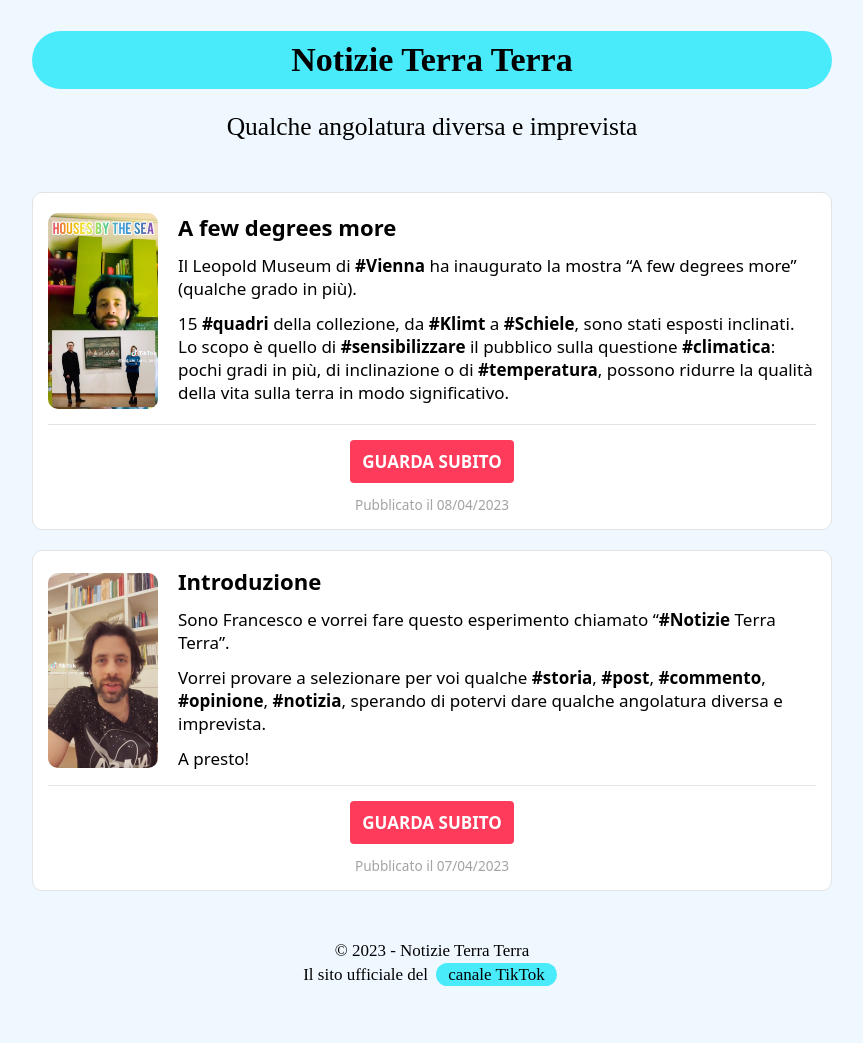
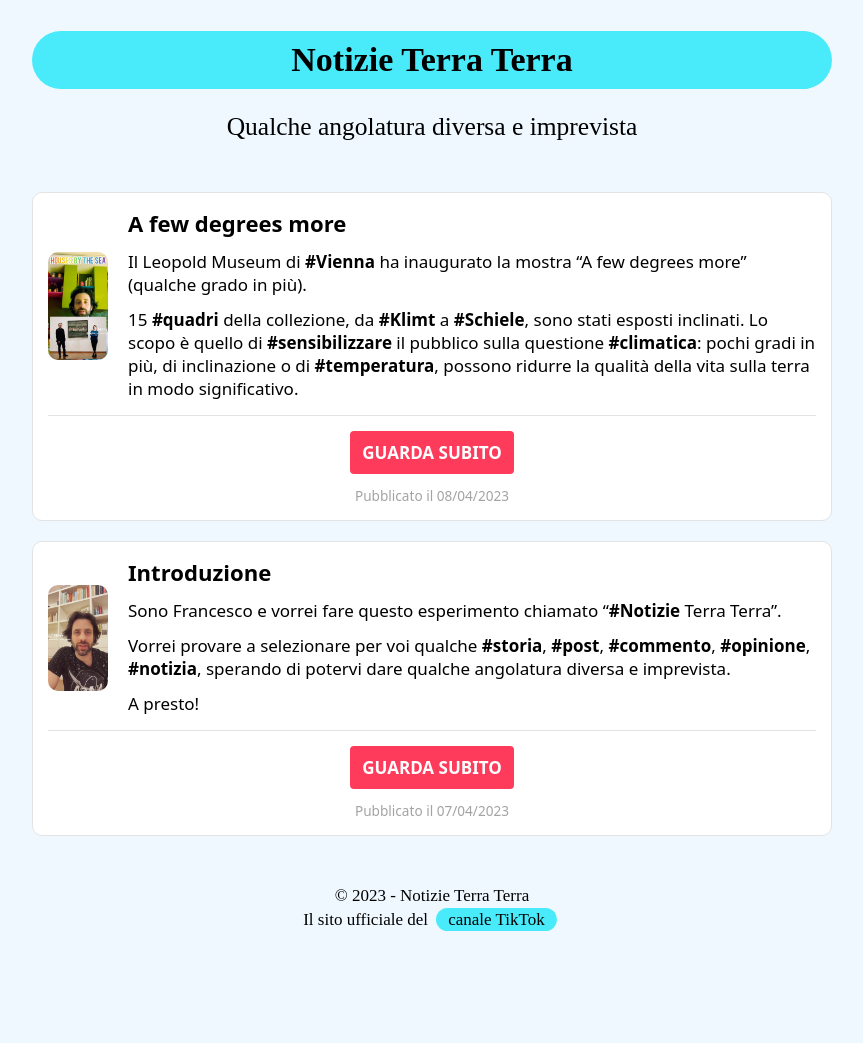
Before and after one commit to FrancescoBonizzi/notizie-terra-terra, a Jekyll site: the page built from index.html, in a window 1280 px wide. Shown: the whole page, without its empty margins (208-1071 px from the left). Built offline with Jekyll 4.4.1, drawn with Linux system fonts in a browser that asks for light colours; some web fonts are replaced; after the commit the page ends 988 px from its top, so only the background shows below that.

Commit message:
Responsive

```diff
--- /dev/null
+++ b/_scss/responsive.scss
@@ -0,0 +1,6 @@
+article img {
+    max-width: 60px;
+    max-height: 110px;
+    margin: 5px 20px 0 0;
+    border-radius: 10px;
+}
--- a/assets/css/style.scss
+++ b/assets/css/style.scss
@@ -2,3 +2,4 @@
 ---
 
 @import 'site';
+@import 'responsive';
```
